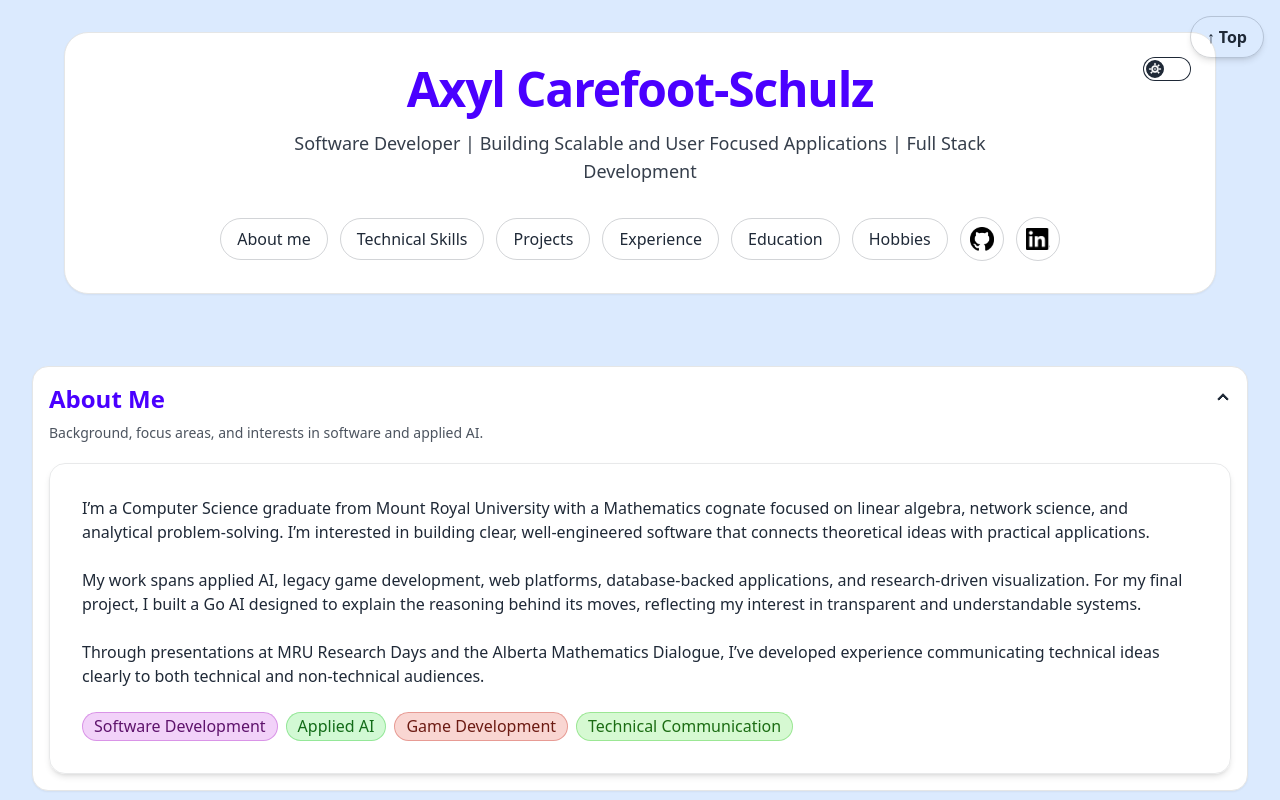
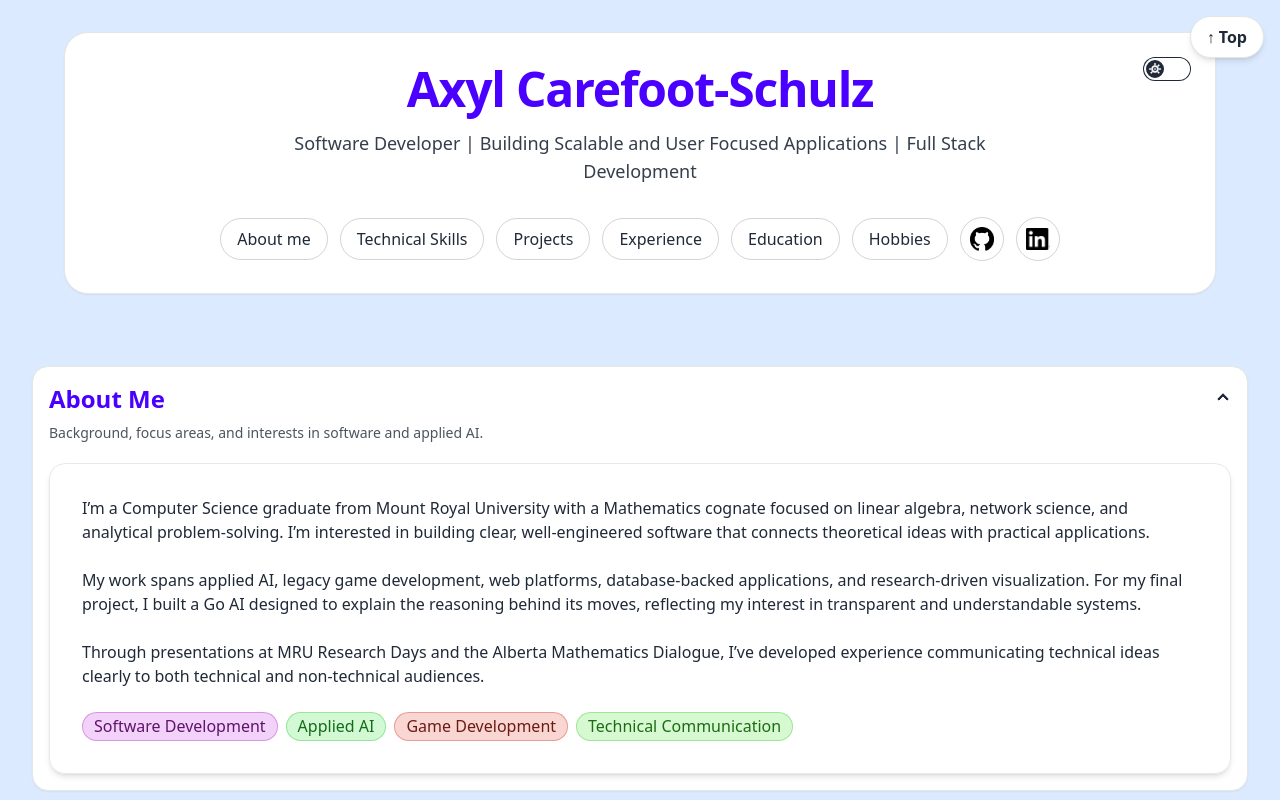
Before and after one commit to axyl-casc/axyl-casc.github.io, a React (Vite) app: page / in a window 1280 px wide. Shown: the top 800 px of the page. Built offline with nearby package versions, Linux system fonts and the light colour scheme.

Commit message:
Adjust scroll-to-top button to match section surfaces

```diff
--- a/src/styles/index.css
+++ b/src/styles/index.css
@@ -66,14 +66,12 @@
   }
 
   .scroll-top-button {
-    @apply fixed top-4 right-4 z-50 px-4 py-2 rounded-full font-semibold border border-base-content/20 shadow-md transition-all duration-200;
-    background-color: hsl(var(--p) / 0.95);
-    color: hsl(var(--pc));
+    @apply fixed top-4 right-4 z-50 px-4 py-2 rounded-full font-semibold border border-base-300 shadow-md transition-all duration-200 bg-base-100 text-base-content;
   }
 
   .scroll-top-button:hover {
     @apply -translate-y-0.5 shadow-lg;
-    background-color: hsl(var(--p) / 1);
+    background-color: hsl(var(--b1) / 0.9);
   }
 
   .site-footer {
```
